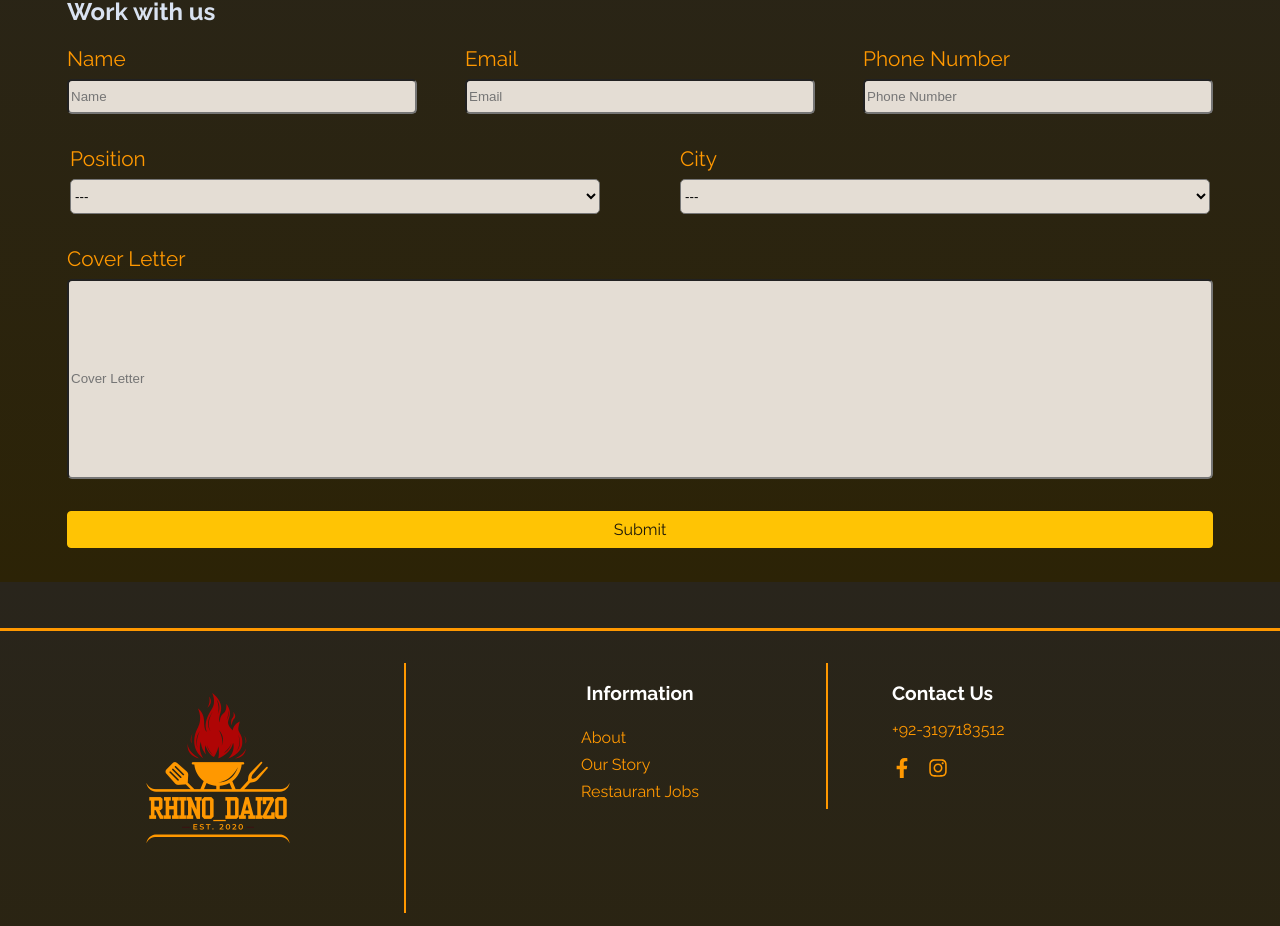
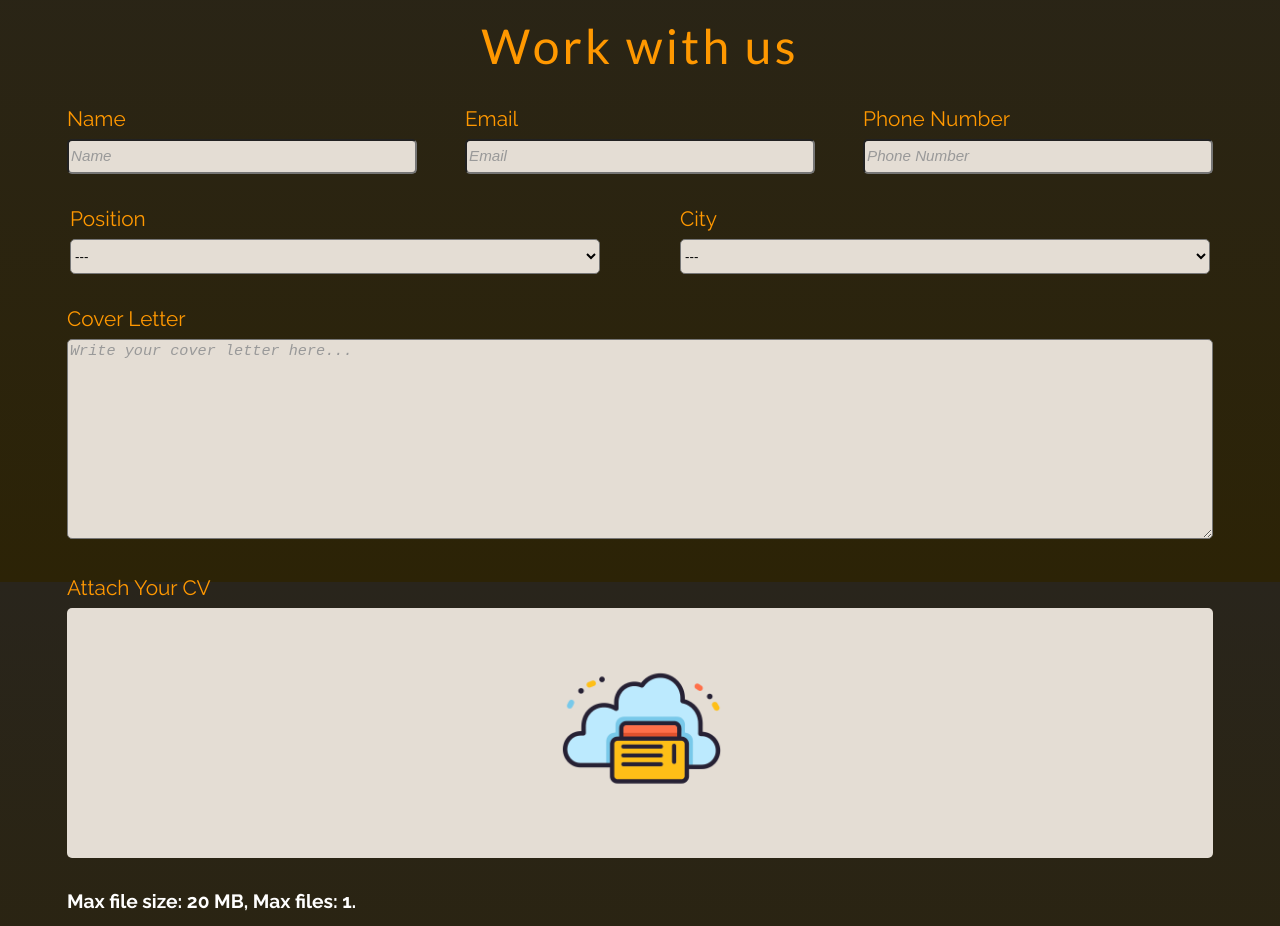
Before and after one commit to EclipticWhisper/Rhino, a React (Vite) app: page /restaurant-jobs in a window 1280 px wide. Shown: the part 218-1144 px from the top of the page. Built offline with nearby package versions, Linux system fonts and the light colour scheme.

Commit message:
Edited the restaursnt.jsx

```diff
--- /dev/null
+++ b/src/components/Restaurant-jobs/Cvupload.jsx
@@ -0,0 +1,44 @@
+import "../css/RestaurantJobs.css";
+import UploadImg from "../../assets/Upload-Icon.png";
+import { useState } from "react";
+
+export default function Cvupload() {
+  const [uploadFile, setUploadFile] = useState(null);
+
+  function handleFileChange(event) {
+    const file = event.target.files[0];
+    if (file) {
+      setUploadFile(file); // store full file object (for name or upload)
+      console.log(file); // Logs file details: name, type, size
+    }
+  }
+
+  return (
+    <div>
+      <label htmlFor="Cv">Attach Your CV</label>
+
+      {/* Hidden file input */}
+      <input
+        type="file"
+        id="Cv"
+        name="Cv"
+        accept=".pdf,.docx,.doc"
+        // required
+        style={{ display: "none" }}
+        onChange={handleFileChange}
+      />
+
+      {/* Trigger label with icon or file name */}
+      <label htmlFor="Cv">
+        <div className="upload" style={{ cursor: "pointer" }}>
+          {uploadFile ? (
+            <p style={{ margin: 0 }}>{uploadFile.name}</p>
+          ) : (
+            <img src={UploadImg} alt="Upload" />
+          )}
+        </div>
+        <p>Max file size: 20 MB, Max files: 1.</p>
+      </label>
+    </div>
+  );
+}
--- a/src/components/Restaurant-jobs/RestaurantJobs.jsx
+++ b/src/components/Restaurant-jobs/RestaurantJobs.jsx
@@ -1,27 +1,51 @@
 import "../css/RestaurantJobs.css";
 import Button from "../UI/Button.jsx";
+import Cvupload from "./Cvupload.jsx";
+
 export default function RestaurantJobs() {
   const handleSubmit = (e) => {
     e.preventDefault();
     // Handle form submission logic here
+    const fd = new FormData(e.target);
+    const data = Object.fromEntries(fd.entries());
+    console.log(data);
+    e.target.reset();
   };
 
   return (
     <div className="restaurant-job">
+      <h2>Work with us</h2>
       <form onSubmit={handleSubmit}>
-        <h2>Work with us</h2>
         <div className="first-row">
           <div>
             <label htmlFor="name">Name</label>
-            <input type="text" id="name" name="name" required placeholder="Name"/>
-          </div>{" "}
+            <input
+              type="text"
+              id="name"
+              name="name"
+              required
+              placeholder="Name"
+            />
+          </div>
           <div>
             <label htmlFor="email">Email</label>
-            <input type="email" id="email" name="email" required placeholder="Email"/>
+            <input
+              type="email"
+              id="email"
+              name="email"
+              required
+              placeholder="Email"
+            />
           </div>
           <div>
             <label htmlFor="phone-number">Phone Number</label>
-            <input type="tel" id="phone-number" name="phone-number" required placeholder="Phone Number" />
+            <input
+              type="tel"
+              id="phone-number"
+              name="phone-number"
+              required
+              placeholder="Phone Number"
+            />
           </div>
         </div>
 
@@ -29,7 +53,10 @@ export default function RestaurantJobs() {
           <div>
             <label htmlFor="position">Position</label>
             <select name="position" id="position" required>
-              <option value="">---</option>
+              {/* <option value="" disabled selected>
+                Select a position
+              </option> */}
+              <option value="---">---</option>
               <option value="Restaurant General Manager">
                 Restaurant General Manager
               </option>
@@ -39,20 +66,34 @@ export default function RestaurantJobs() {
               <option value="Shift Manager">Shift Manager</option>
             </select>
           </div>
+
           <div>
-            <label htmlFor="position">City</label>
-            <select name="position" id="position" required>
-              <option value="">---</option>
+            <label htmlFor="city">City</label>
+            <select name="city" id="city" required>
+              {/* <option value="" disabled selected>
+                Select a city
+              </option> */}
+              <option value="---">---</option>
               <option value="Karachi">Karachi</option>
               <option value="Lahore">Lahore</option>
               <option value="Islamabad">Islamabad</option>
             </select>
           </div>
         </div>
+
         <div className="cover-leter">
           <div>
             <label htmlFor="cover-letter">Cover Letter</label>
-            <input type="text" name="cover-letter" id="cover-letter" className="cover-input" placeholder="Cover Letter"/>
+            <textarea
+              name="coverLetter"
+              id="cover-letter"
+              className="cover-input"
+              placeholder="Write your cover letter here..."
+              rows="5"
+            />
+          </div>
+          <div>
+            <Cvupload />
           </div>
         </div>
 
--- a/src/components/css/RestaurantJobs.css
+++ b/src/components/css/RestaurantJobs.css
@@ -3,14 +3,23 @@
   justify-content: center;
   align-items: center;
   margin: 5rem;
+  flex-direction: column;
 }
 
 .restaurant-job form {
   display: flex;
   justify-content: center;
-  /* align-items: center; */
   flex-direction: column;
-  /* gap: 5rem; */
+}
+
+.restaurant-job h2 {
+  font-family: "Lato", sans-serif;
+  font-weight: 300;
+  font-size: 3rem;
+  margin-bottom: 2rem;
+  color: #ff9800;
+  letter-spacing: 0.2rem;
+  /* text-transform: uppercase; */
 }
 
 .first-row {
@@ -19,6 +28,7 @@
   align-items: center;
   gap: 3rem;
   margin-bottom: 2rem;
+  /* flex-wrap: wrap; */
 }
 
 .restaurant-job label {
@@ -35,18 +45,13 @@
   background-color: #e4ddd4;
 }
 
-input:focus {
-  border-color: #ff9800;
-  box-shadow: 0 0 8px 2px rgba(255, 152, 0, 0.6);
-  outline: none;
-}
-
 .second-row {
   display: flex;
   justify-content: center;
   align-items: center;
   gap: 5rem;
   margin-bottom: 2rem;
+  flex-wrap: wrap;
 }
 
 .restaurant-job select {
@@ -57,19 +62,24 @@ input:focus {
   cursor: pointer;
 }
 
-select:focus {
+input:focus,
+select:focus,
+textarea:focus {
   border-color: #ff9800;
-  box-shadow: 0 0 8px 2px rgba(255, 152, 0, 0.6);
+  box-shadow: 0 0 8px 2px rgba(255, 152, 0, 0.3);
   outline: none;
 }
 
 option {
   font-size: 1rem;
+  font-style: italic;
 }
+
 option:checked {
   font-size: 1rem;
   background-color: #ff9800;
   color: white;
+  /* font-style: italic; */
 }
 
 .cover-letter {
@@ -85,3 +95,30 @@ option:checked {
   background-color: #e4ddd4;
   margin-bottom: 2rem;
 }
+
+input::placeholder,
+textarea::placeholder {
+  color: #999;
+  font-style: italic;
+  font-size: 0.95rem;
+}
+
+select option:disabled {
+  color: #888;
+  font-style: italic;
+}
+
+.upload {
+  display: flex;
+  justify-content: center;
+  align-items: center;
+  cursor: pointer;
+  background-color: #e4ddd4;
+  border-radius: 5px;
+  margin-bottom: 2rem;
+}
+
+.upload img {
+  height: 250px;
+  object-fit: contain;
+}
```
Also changed, not shown: src/assets/Upload-Icon.png (added).
